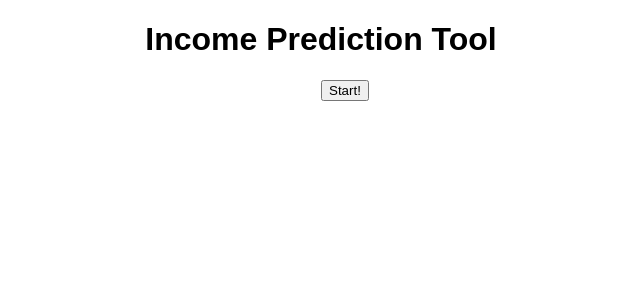
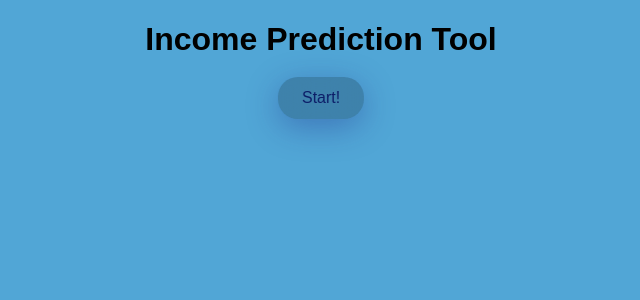
Before and after one commit to dcodecrzft/incomcalc, a Flask app: page / in a window 1280 px wide. Shown: the top 300 px of the page, without its empty margins (319-959 px from the left). Run offline with Flask 3, Linux system fonts and the light colour scheme.

Commit message:
Frontend Work CSS, HTML Polished, and few other ML Updates

```diff
--- a/main.py
+++ b/main.py
@@ -14,13 +14,13 @@ def index():
         work_hrs = int(request.form['work_hrs'])
 
 
-@app.route("/calc/", methods=["GET", "POST"])
+@app.route("/calc/")
 def calc():
     return render_template("calc.html")
 
 
 
-
+# @app.route("/calc/prediction/", methods=["GET", "POST"])
 def PredictionModel(years_education:int, hours_per_week:int) -> float:
     df = pandas.read_csv("census-income.csv")
 
@@ -43,6 +43,8 @@ def PredictionModel(years_education:int, hours_per_week:int) -> float:
     elif final_output > 1:
         final_output = 1
         return final_output
+    else:
+        return final_output
 
 
 
--- a/static/css/style.css
+++ b/static/css/style.css
@@ -1,7 +1,12 @@
 h1.title {
-    font-family: sans-serif; /* testing */
+    font-family: sans-serif;
     text-align: center;
 }
+
+body {
+    background-color: #51a6d6;
+  }
+
 
 button.start {
     font-family: sans-serif;
@@ -12,3 +17,19 @@ div.center {
     position: absolute;
     left: 50%;
 }
+
+.start {
+  background: rgba(0, 8, 25, 0.225);
+  backdrop-filter: blur(17px);
+  border: none;
+  border-radius: 20px;
+  box-shadow: 0 8px 32px 0 rgba(31, 38, 135, 0.37);
+  color: rgb(12, 29, 103);
+  font-size: 16px;
+  padding: 12px 24px;
+  top: 50%;
+  left: 50%;
+  transform:translate(-50%, -50%);
+  position: absolute;
+
+}
--- a/templates/index.html
+++ b/templates/index.html
@@ -10,10 +10,10 @@
 
 
 <h1 class="title">Income Prediction Tool</h1>
-
+<br>
 
 <div class="center">
-    <a href="calc.html"><button class="start">Start!</button></a>
+    <a href="/calc/"><button class="start">Start!</button></a>
 </div>
 
 
```
Also changed, not shown: templates/calc.html (+23 -0 lines).
